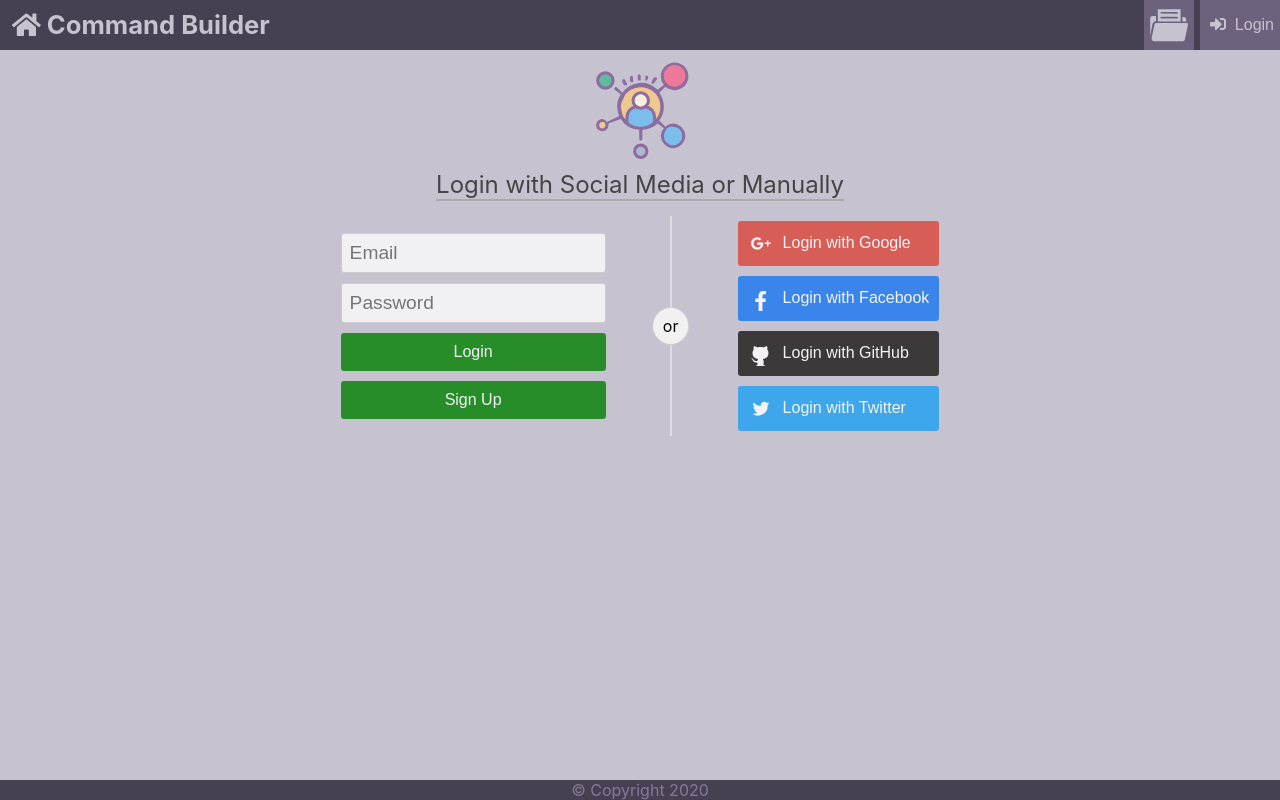
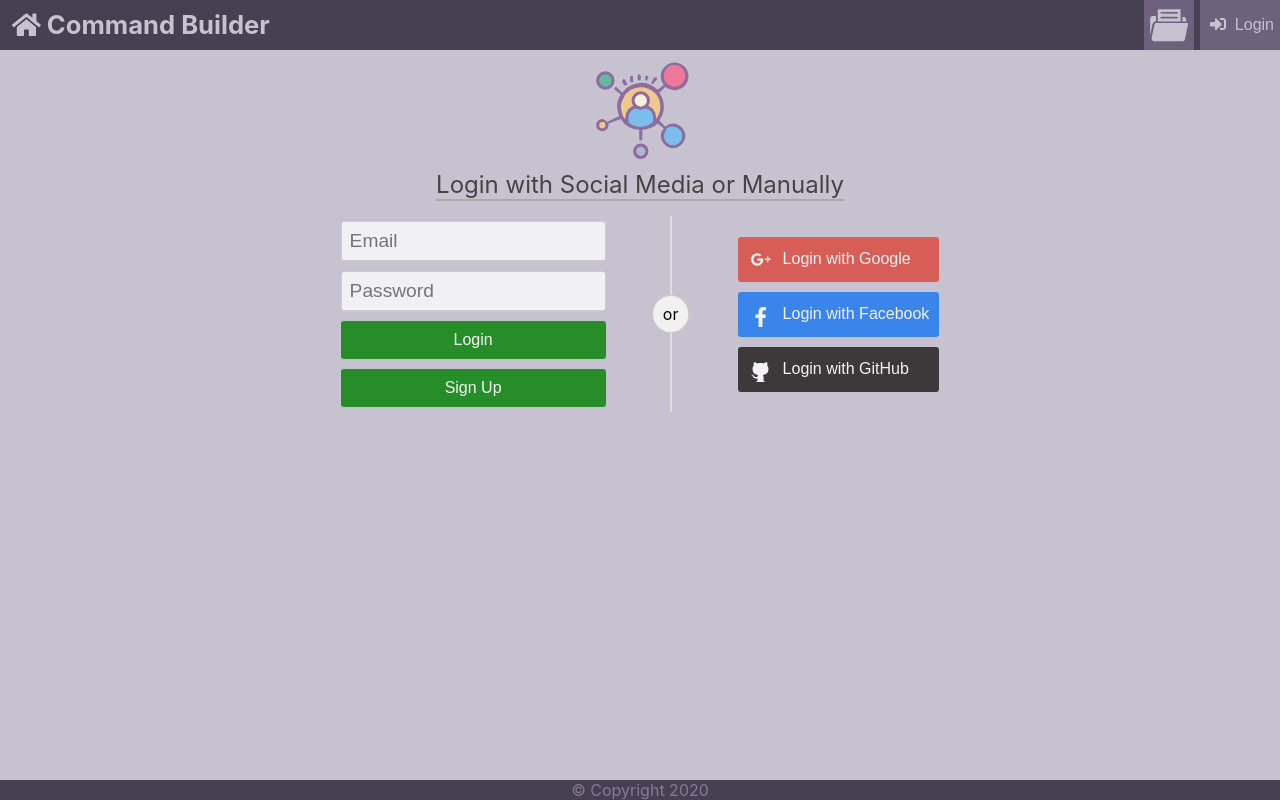
Before and after one commit to vivekweb2013/commandhunt, a React (Create React App) app in the folder gui/: page /login in a window 1280 px wide. Built offline with nearby package versions, Linux system fonts and the light colour scheme; no server answers; what firebase-firestore-lite, firebase-oauth-lite would draw is missing.

Commit message:
Remove twitter as it doesn't fully support oauth2

```diff
--- a/gui/src/components/Login.js
+++ b/gui/src/components/Login.js
@@ -75,7 +75,6 @@
                             <button className="google" onClick={(e) => this.handleOAuthLogin(e, 'google')}> <span className="icon-google"></span>Login with Google</button>
                             <button className="facebook" onClick={(e) => this.handleOAuthLogin(e, 'facebook')}> <span className="icon-facebook"></span>Login with Facebook</button>
                             <button className="github" onClick={(e) => this.handleOAuthLogin(e, 'github')}> <span className="icon-github" ></span>Login with GitHub</button>
-                            <button className="twitter" onClick={(e) => this.handleOAuthLogin(e, 'twitter')}> <span className="icon-twitter"></span>Login with Twitter</button>
                         </div>
 
                     </div>
--- a/gui/src/components/Login.scss
+++ b/gui/src/components/Login.scss
@@ -1,7 +1,6 @@
 $google-btn-color: #dc4639;
 $facebook-btn-color: #1877f2;
 $github-btn-color: #1b1817;
-$twitter-btn-color: #1da1f3;
 
 .login {
   align-items: center;
@@ -70,6 +69,7 @@
       }
     }
     .social-buttons {
+      align-self: center;
       display: flex;
       flex-direction: column;
       padding: 10px 50px;
@@ -102,12 +102,6 @@
           background-color: $facebook-btn-color;
           span.icon-facebook {
             background: url(../styles/icons/facebook.svg) no-repeat center left;
-          }
-        }
-        &.twitter {
-          background-color: $twitter-btn-color;
-          span.icon-twitter {
-            background: url(../styles/icons/twitter.svg) no-repeat center left;
           }
         }
         &.github {
```
